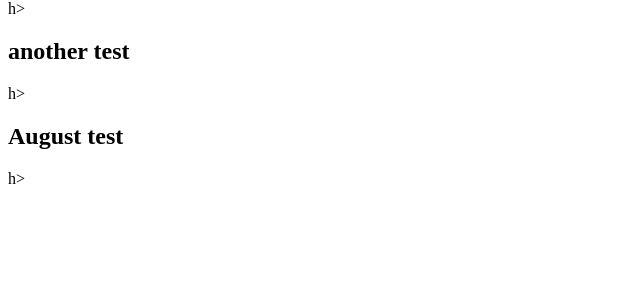
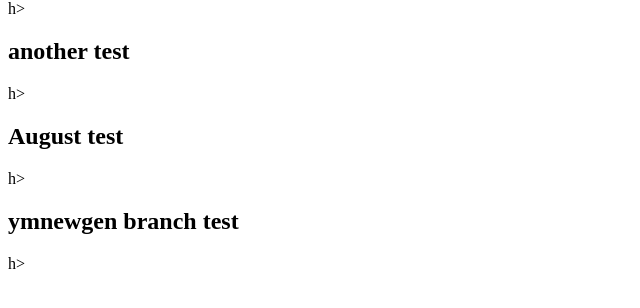
Before and after one commit to yared-bezum/demo-repo2, a plain HTML site: page index.html in a window 1280 px wide. Shown: the part 66-374 px from the top of the page, without its empty margins (0-640 px from the left). Drawn offline with Linux system fonts and the light colour scheme.

Commit message:
test ym-newgen branch test

```diff
--- a/index.html
+++ b/index.html
@@ -1,3 +1,4 @@
 <h1>this is for test</h1>h>
 <h2> another test</h2>h>
 <h2> August test</h2>h>
+<h2> ymnewgen branch test</h2>h>
```
Also changed, not shown: 1 other file.
